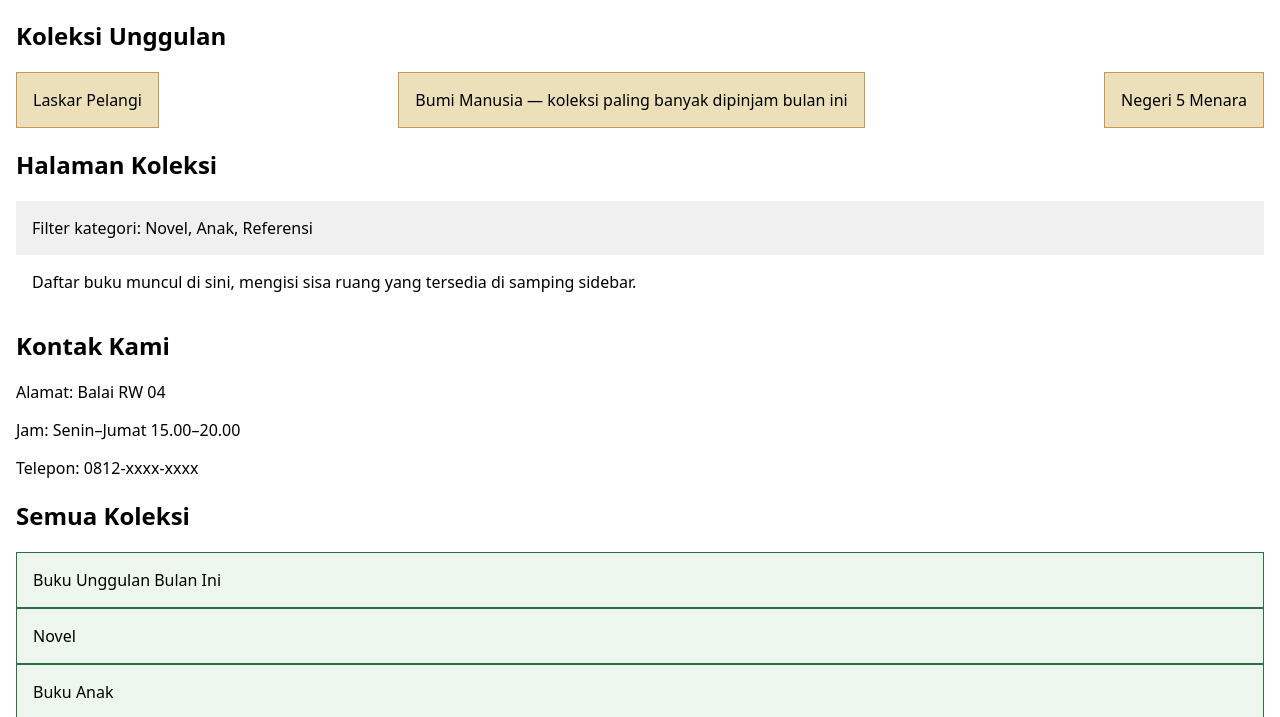
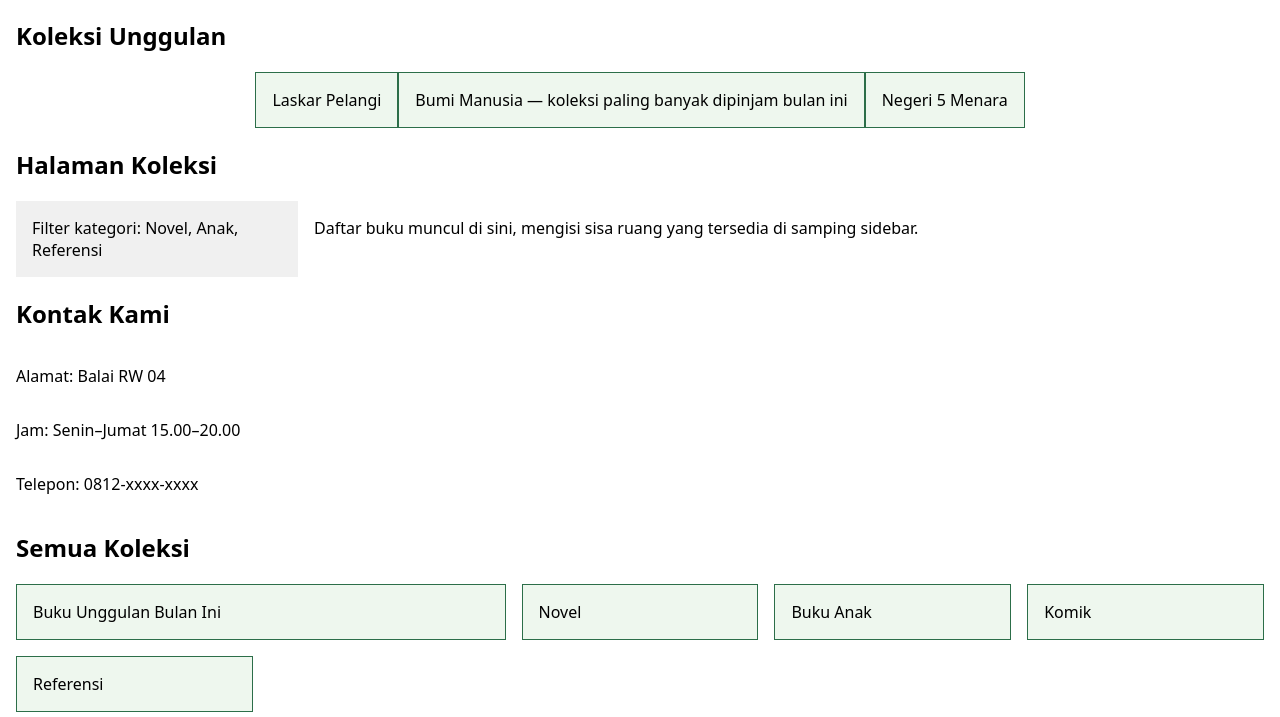
Before and after one commit to webdev-if-its/pweb-5053251040, a website: page m03/index.html in a window 1280 px wide. Shown: the part 83-800 px from the top of the page. Drawn offline with Linux system fonts and the light colour scheme.

Commit message:
Tugas M03

```diff
--- a/m03/style.css
+++ b/m03/style.css
@@ -10,13 +10,14 @@ body {
 /* Level 1 */
 .kartu-flex {
   display: flex;
-  justify-content: space-between;
+  justify-content: center;
+  align-items: flex-start;
 }
 
 .kartu {
-  background-color: lab(74.3% 1.76 52.18 / 0.408);
+  background-color: #eef7ee;
   padding: 1rem;
-  border: 1px solid #c17d2abb;
+  border: 1px solid #2c6e49;
 }
 
 /* Level 2 */
@@ -25,24 +26,32 @@ body {
 
 /* Level 4 */
 .tata-letak {
+  display: flex;
 }
 
 .sidebar {
   background-color: #f0f0f0;
   padding: 1rem;
+  flex: 0 0 250px;
 }
 
 .konten {
   background-color: #ffffff;
   padding: 1rem;
+  flex: 1;
 }
 
 /* Level 5 */
 .info-kontak {
+  display: flex;
+  flex-direction: column;
 }
 
 /* Level 6 */
 .kisi {
+  display: grid;
+  grid-template-columns: repeat(auto-fit, minmax(200px, 1fr));
+  gap: 1rem;
 }
 
 .kartu-grid {
@@ -54,6 +63,9 @@ body {
 /* Level 7 */
 
 /* Level 8 */
+.unggulan {
+  grid-column: span 2;
+}
 
 /* Level 9
 
```
